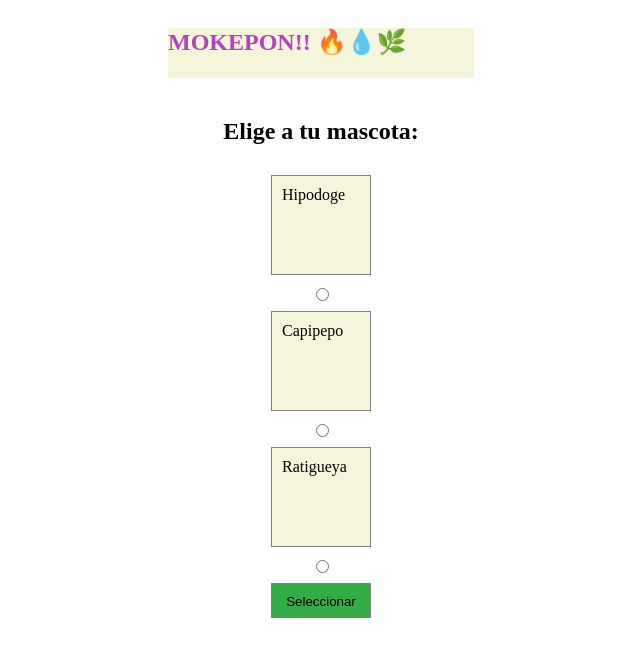
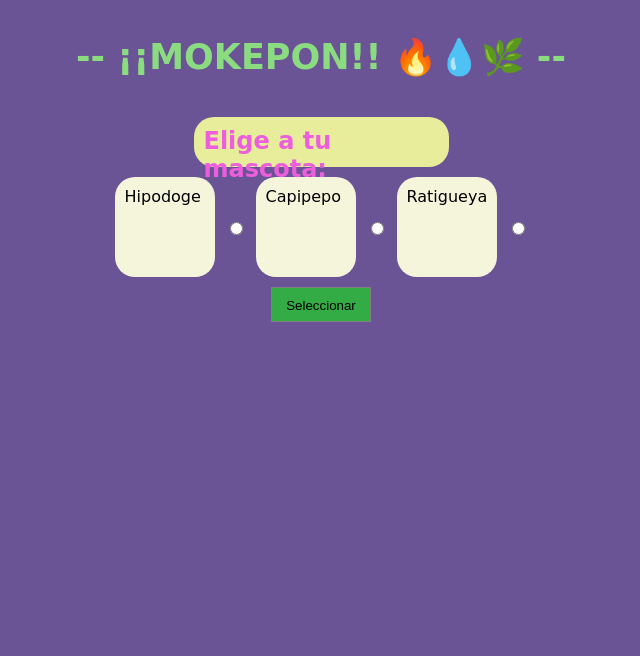
Before and after one commit to Priscy205/JuegoMokepon, a plain HTML site: page mokepon.html in a window 1280 px wide. Shown: the whole page, without its empty margins (319-959 px from the left). Drawn offline with Linux system fonts and the light colour scheme; a web font is replaced by a local one.

Commit message:
Se agregó color de fondo y estilo a las letras

```diff
--- a/estilos.css
+++ b/estilos.css
@@ -1,8 +1,8 @@
-#titulo{
-    color: #ab31b9e7;
-    width: 306px;
-    height: 50px;
-    background-color:beige;
+@import url('https://fonts.googleapis.com/css2?family=DynaPuff:wght@600&display=swap');
+
+body{
+    font-family: 'DynaPuff', cursive;
+    background: #6A5495;
 }
 
 #seleccionar-mascota{
@@ -12,14 +12,34 @@
     align-items: center;
 }
 
+#titulo{
+    color: #8BDB81;
+    font-size: 35px;
+}
+
+#subtitulo{
+    color: #ED5EDD;
+    width: 255px;
+    height: 50px;
+    background-color: #E7ED9B;
+    padding: 10px;
+    box-sizing: border-box;
+    margin: 10px;
+    border-radius: 20px;
+}
+
+#tarjetas{
+    display: flex;
+    gap: 10px;
+}
+
 #tarjeta-de-mokepon{
     width: 100px;
     height: 100px;
     background: beige;
     padding: 10px;
     box-sizing: border-box;
-    margin: 10px;
-    border: 1px solid gray;
+    border-radius: 20px;
 }
 
 #boton-mascota{
--- a/mokepon.html
+++ b/mokepon.html
@@ -2,16 +2,17 @@
 <html>
     <head>
         <meta charset="utf-8"/>
-        <title>MOKEPON!!</title>
+        <title>¡¡MOKEPON!!</title>
         <script src="./js/mokepon.js"></script>
         <link rel="stylesheet" href="./estilos.css">
     </head>
     <body>
         <section id="seleccionar-mascota">
-            <h1 id="titulo">MOKEPON!! 🔥💧🌿</h1>
+            <h1 id="titulo">-- ¡¡MOKEPON!! 🔥💧🌿 --</h1>
 
-            <h2>Elige a tu mascota: </h2>
+            <h2 id="subtitulo">Elige a tu mascota: </h2>
 
+            <div id="tarjetas">
                 <label id="tarjeta-de-mokepon" for="hipodoge">Hipodoge</label>
                 <input type="radio" name="mascota" id="hipodoge" />
 
@@ -20,6 +21,7 @@
 
                 <label id="tarjeta-de-mokepon" for="ratigueya">Ratigueya</label>
                 <input type="radio" name="mascota" id="ratigueya" />
+            </div>
 
             <button id="boton-mascota">Seleccionar</button>
         </section>
```
Lines whose indentation alone changed are shown as unchanged.
